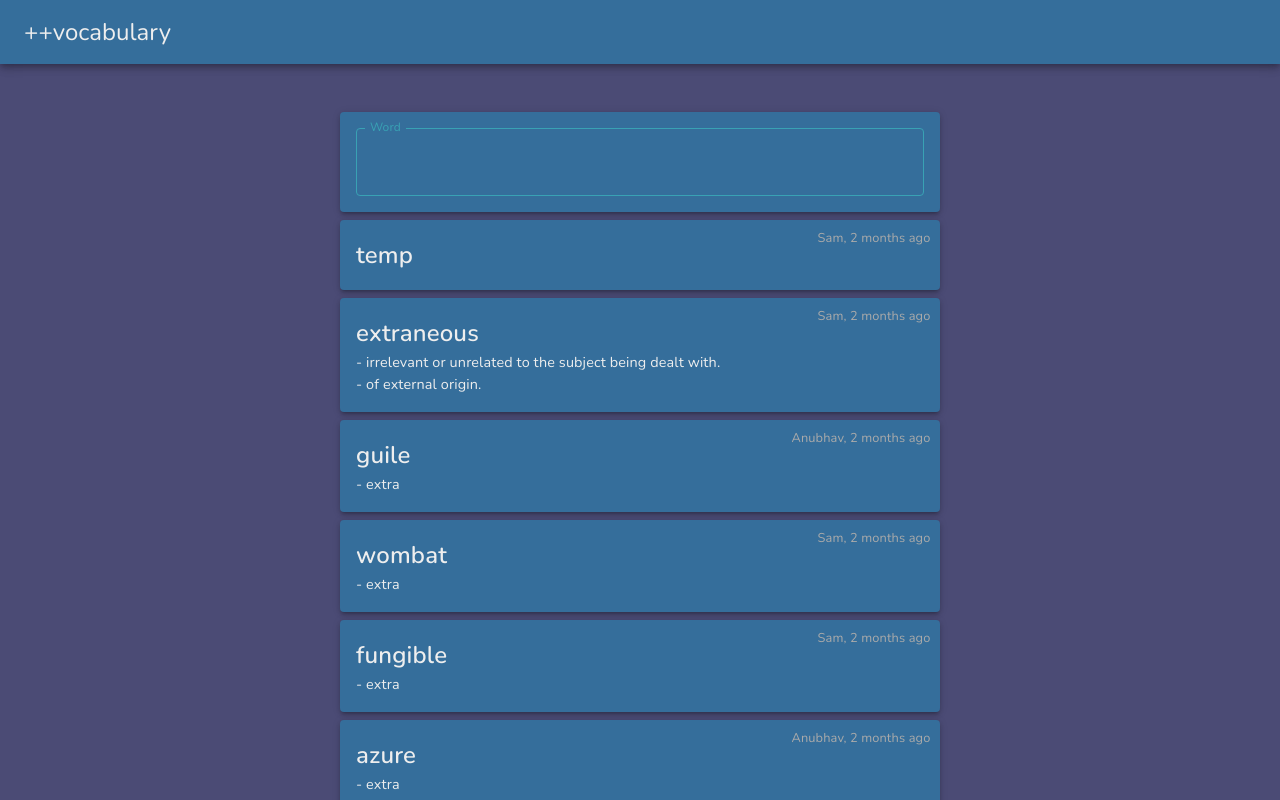
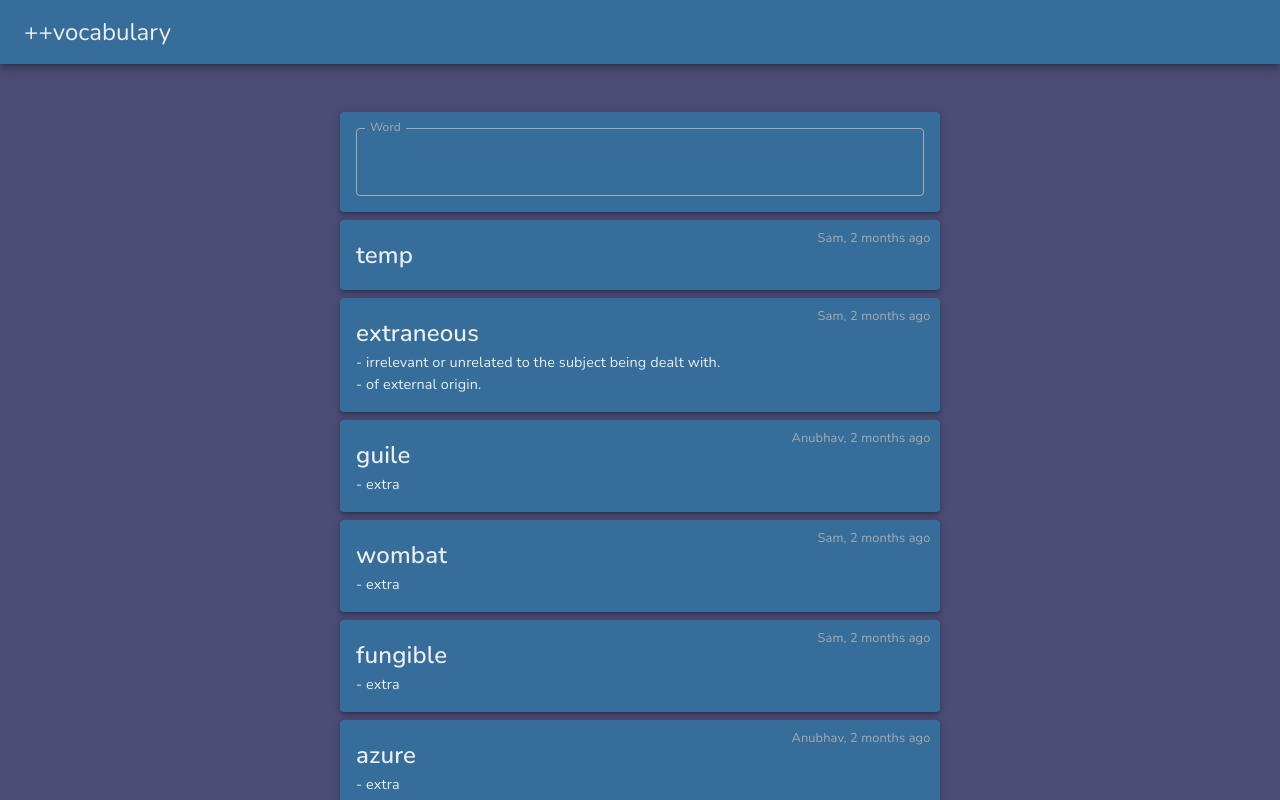
Before and after one commit to sammochen/ppv, a React (Create React App) app in the folder packages/frontend/: page / in a window 1280 px wide. Shown: the top 800 px of the page. Built offline with nearby package versions, Linux system fonts and the light colour scheme.

Commit message:
make pop less poppy

```diff
--- a/packages/frontend/src/components/WordInput.tsx
+++ b/packages/frontend/src/components/WordInput.tsx
@@ -1,11 +1,7 @@
 import {Grid, Paper, TextField, Typography} from '@mui/material';
 import {styled} from '@mui/material/styles';
 import React, {useState} from 'react';
-import {
-  popColor as secondaryColor,
-  secondaryColor as popColor,
-  textColor,
-} from '../theme/colors';
+import {secondaryColor, secondaryTextColor, textColor} from '../theme/colors';
 
 const titleFontSize = '1.5rem';
 const titleFontWeight = 550;
@@ -20,22 +16,22 @@ const StyledTextField = styled(TextField)({
     },
 
     '& fieldset': {
-      border: `1.5px solid ${secondaryColor.hex()}`,
+      border: `1.5px solid ${secondaryTextColor.hex()}`,
     },
 
     '&:hover fieldset': {
-      border: `1.5px solid ${secondaryColor.hex()}`,
+      border: `1.5px solid ${secondaryTextColor.hex()}`,
     },
 
     '&.Mui-focused fieldset': {
-      border: `2px solid ${secondaryColor.hex()}`,
+      border: `2px solid ${secondaryTextColor.hex()}`,
     },
   },
   '& .MuiInputLabel-root': {
-    color: secondaryColor.hex(),
+    color: secondaryTextColor.hex(),
 
     '&.Mui-focused': {
-      color: secondaryColor.hex(),
+      color: secondaryTextColor.hex(),
     },
   },
 });
@@ -57,7 +53,7 @@ export const WordInput = ({onSubmitWord}: WordInputProps) => {
     <Paper
       sx={{
         position: 'relative',
-        backgroundColor: popColor.hex(),
+        backgroundColor: secondaryColor.hex(),
       }}
       elevation={3}
     >
```
